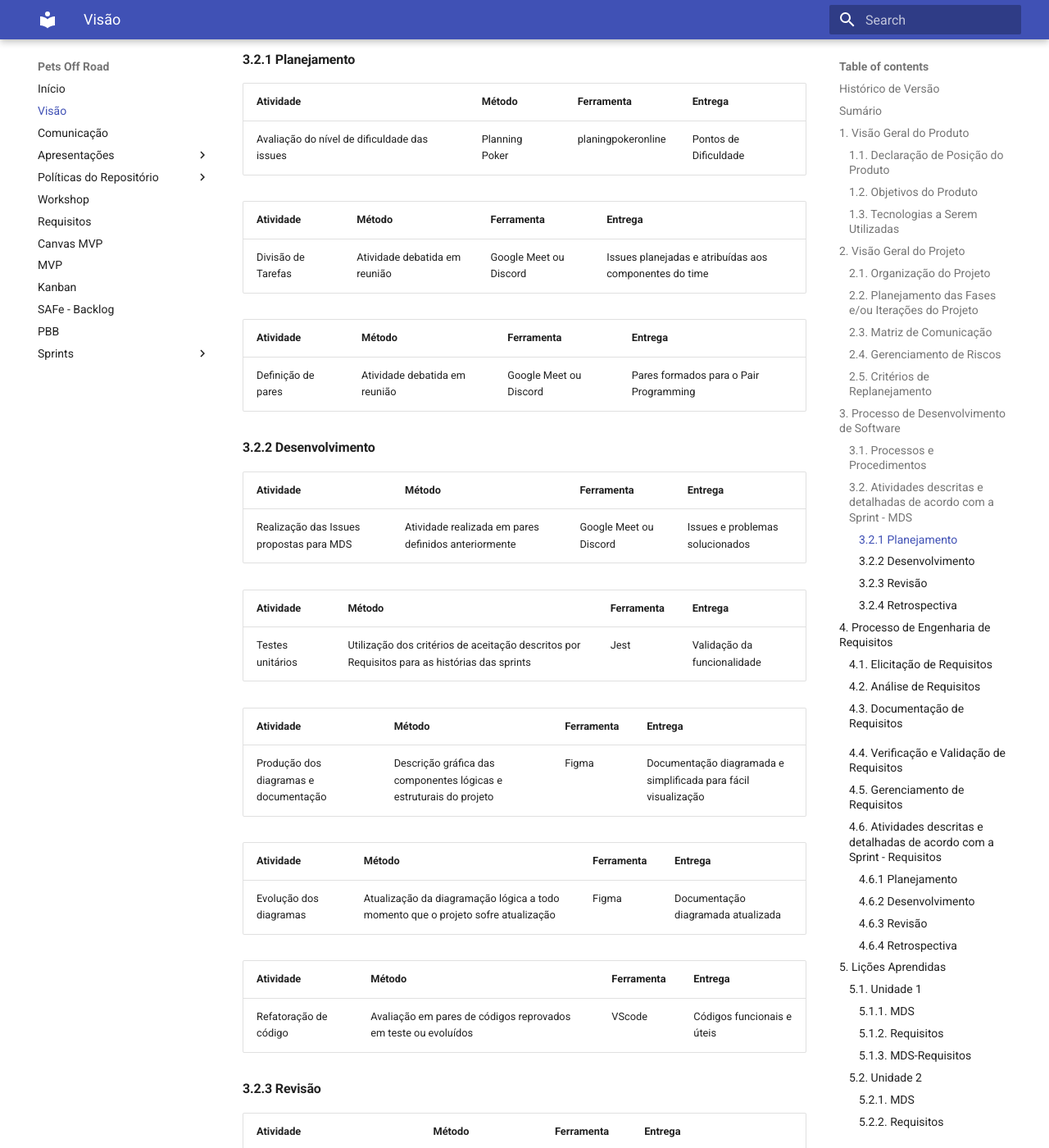
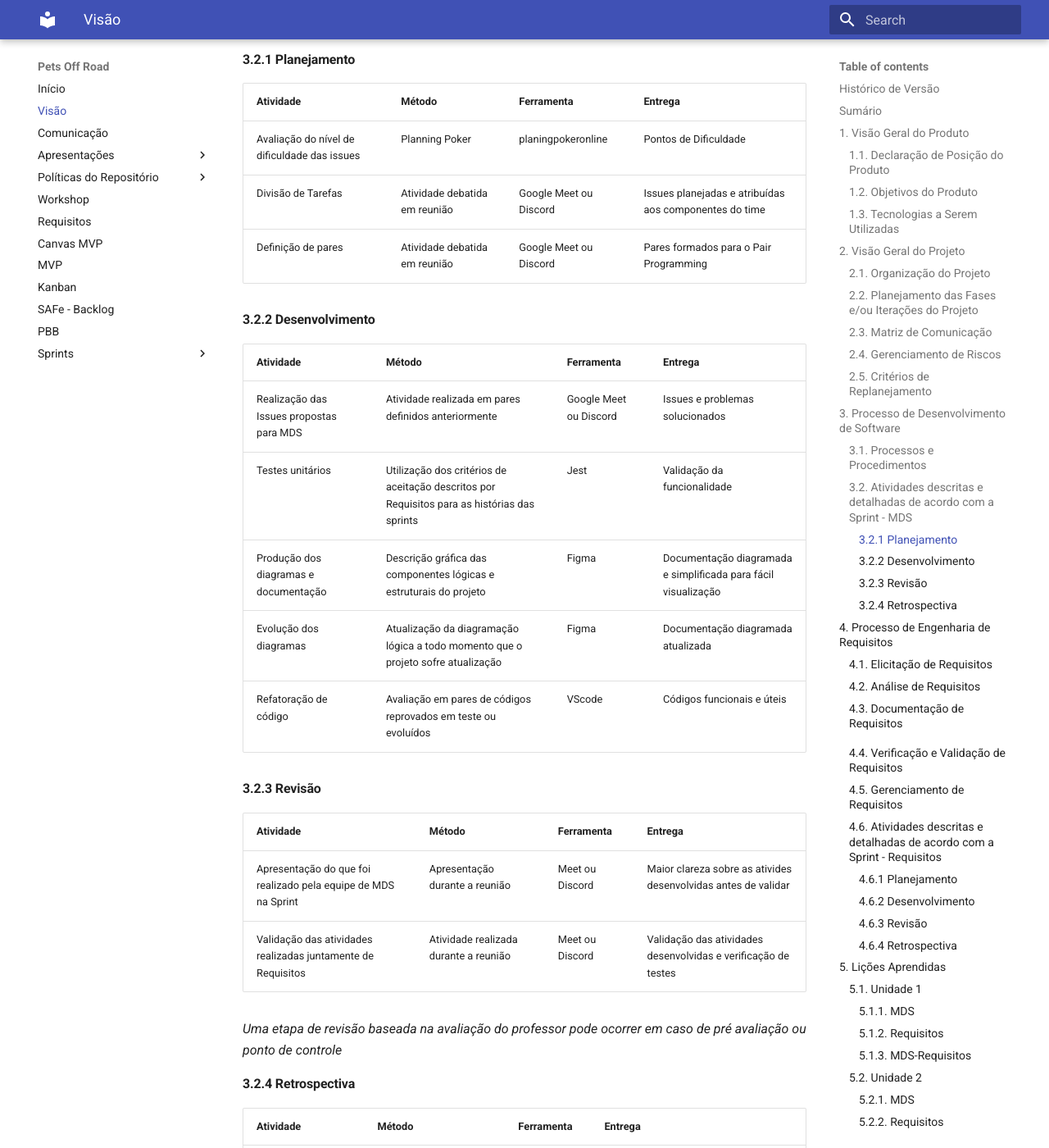
Before and after one commit to mdsreq-fga-unb/2022.1-pets-off-road, an MkDocs documentation site: the page built from docs/doc_visao.md, in a window 1280 px wide and 1400 px high, scrolled down 8341 px. Shown: the whole window at 82% size. Built offline with MkDocs 1.6.1 and Material for MkDocs 9.7.7, drawn with Linux system fonts in a browser that asks for light colours; some of the changed text lies outside the part shown.

Commit message:
alteração visual

```diff
--- a/docs/doc_visao.md
+++ b/docs/doc_visao.md
@@ -175,13 +175,7 @@ Os ciclos de desenvolvimento serão feitos no ordenamento do quadro abaixo:
 | Atividade                                    | Método         | Ferramenta         | Entrega               |
 | -------------------------------------------- | -------------- | ------------------ | --------------------- |
 | Avaliação do nível de dificuldade das issues | Planning Poker | planingpokeronline | Pontos de Dificuldade |
-
-| Atividade          | Método                        | Ferramenta             | Entrega                                                |
-| ------------------ | ----------------------------- | ---------------------- | ------------------------------------------------------ |
 | Divisão de Tarefas | Atividade debatida em reunião | Google Meet ou Discord | Issues planejadas e atribuídas aos componentes do time |
-
-| Atividade          | Método                        | Ferramenta             | Entrega                                |
-| ------------------ | ----------------------------- | ---------------------- | -------------------------------------- |
 | Definição de pares | Atividade debatida em reunião | Google Meet ou Discord | Pares formados para o Pair Programming |
 
 
@@ -191,21 +185,9 @@ Os ciclos de desenvolvimento serão feitos no ordenamento do quadro abaixo:
 | Atividade                                | Método                                               | Ferramenta             | Entrega                         |
 | ---------------------------------------- | ---------------------------------------------------- | ---------------------- | ------------------------------- |
 | Realização das Issues propostas para MDS | Atividade realizada em pares definidos anteriormente | Google Meet ou Discord | Issues e problemas solucionados |
-
-| Atividade        | Método                                                                                       | Ferramenta | Entrega                     |
-| ---------------- | -------------------------------------------------------------------------------------------- | ---------- | --------------------------- |
 | Testes unitários | Utilização dos critérios de aceitação descritos por Requisitos para as histórias das sprints | Jest       | Validação da funcionalidade |
-
-| Atividade                             | Método                                                             | Ferramenta | Entrega                                                        |
-| ------------------------------------- | ------------------------------------------------------------------ | ---------- | -------------------------------------------------------------- |
 | Produção dos diagramas e documentação | Descrição gráfica das componentes lógicas e estruturais do projeto | Figma      | Documentação diagramada e simplificada para fácil visualização |
-
-| Atividade              | Método                                                                           | Ferramenta | Entrega                            |
-| ---------------------- | -------------------------------------------------------------------------------- | ---------- | ---------------------------------- |
 | Evolução dos diagramas | Atualização da diagramação lógica a todo momento que o projeto sofre atualização | Figma      | Documentação diagramada atualizada |
-
-| Atividade             | Método                                                         | Ferramenta | Entrega                    |
-| --------------------- | -------------------------------------------------------------- | ---------- | -------------------------- |
 | Refatoração de código | Avaliação em pares de códigos reprovados em teste ou evoluídos | VScode     | Códigos funcionais e úteis |
 
 
@@ -214,9 +196,6 @@ Os ciclos de desenvolvimento serão feitos no ordenamento do quadro abaixo:
 | Atividade                                                      | Método                         | Ferramenta      | Entrega                                                        |
 | -------------------------------------------------------------- | ------------------------------ | --------------- | -------------------------------------------------------------- |
 | Apresentação do que foi realizado pela equipe de MDS na Sprint | Apresentação durante a reunião | Meet ou Discord | Maior clareza sobre as ativides desenvolvidas antes de validar |
-
-| Atividade                                                    | Método                                | Ferramenta      | Entrega                                                        |
-| ------------------------------------------------------------ | ------------------------------------- | --------------- | -------------------------------------------------------------- |
 | Validação das atividades realizadas juntamente de Requisitos | Atividade realizada durante a reunião | Meet ou Discord | Validação das atividades desenvolvidas e verificação de testes |
 
 <i>Uma etapa de revisão baseada na avaliação do professor pode ocorrer em caso de pré avaliação ou ponto de controle</i>
@@ -226,13 +205,8 @@ Os ciclos de desenvolvimento serão feitos no ordenamento do quadro abaixo:
 | Atividade                       | Método                                                            | Ferramenta      | Entrega                                                                                                                    |
 | ------------------------------- | ----------------------------------------------------------------- | --------------- | -------------------------------------------------------------------------------------------------------------------------- |
 | Análise de desempenho da sprint | Atividade realizada durante a reunião com o ScrumMaster da equipe | Meet ou Discord | Descrição detalhada de pontos positivos, negativos e de melhoria da Sprint, além de Descrição da saúde dos membros do time |
-
-| Atividade                   | Método                                | Ferramenta      | Entrega                                                                                                                                     |
-| --------------------------- | ------------------------------------- | --------------- | ------------------------------------------------------------------------------------------------------------------------------------------- |
 | Feedback do desenvolvimento | Atividade realizada durante a reunião | Meet ou Discord | Feedback envolvendo uma análise dos membros em relação a experiência de programação em pares, utilização de clean code, entre outros pontos |
 
-
--
 
 ## 4. Processo de Engenharia de Requisitos
 
```
